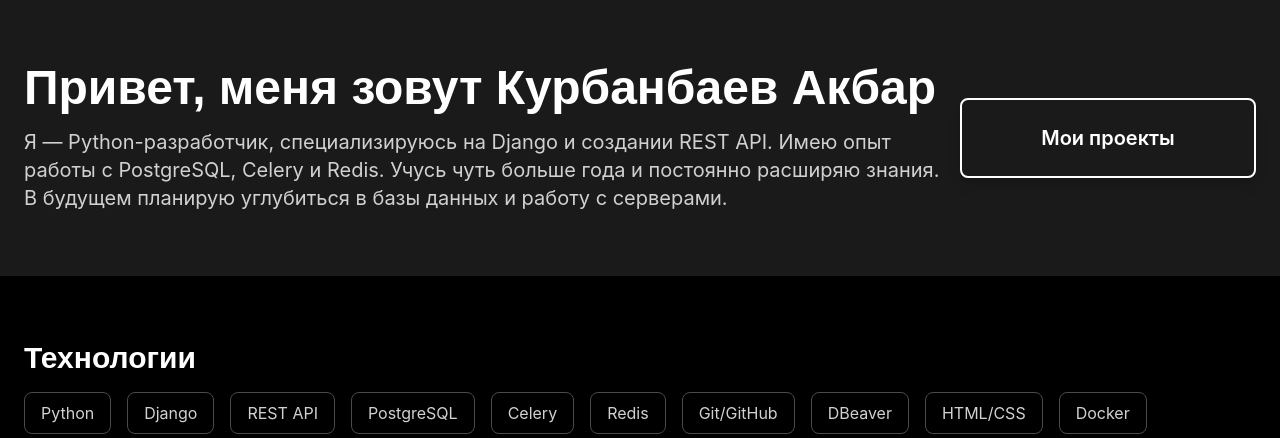
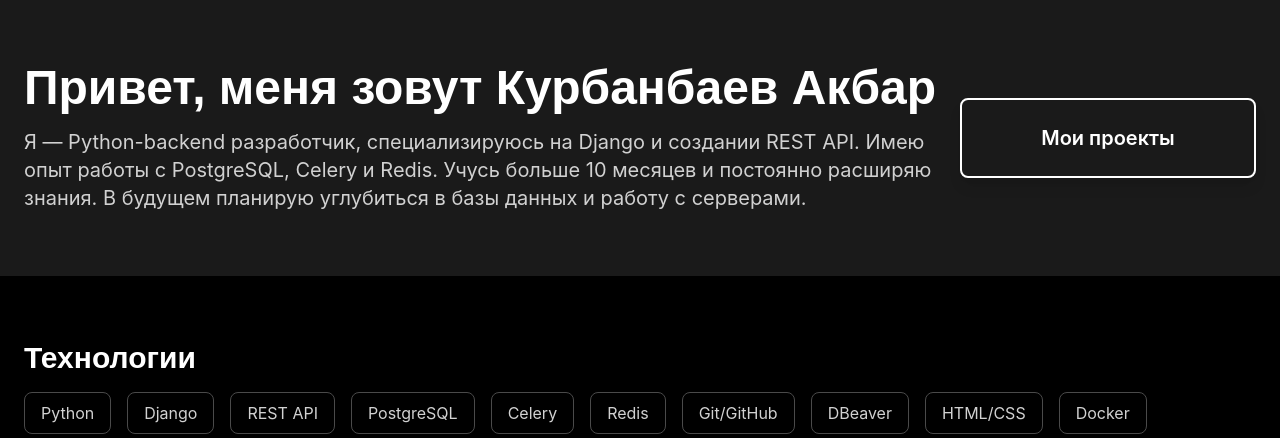
Before and after one commit to snowa-snowa/Portfolio, a Django app: page / in a window 1280 px wide. Shown: the top 438 px of the page. Run offline with Django 5.2, Linux system fonts and the light colour scheme; some libraries are stand-ins or nearby versions.

```diff
--- a/DJ_Porfolio_Render/settings.py
+++ b/DJ_Porfolio_Render/settings.py
@@ -25,7 +25,7 @@ SECRET_KEY = 'django-insecure-mx4x^6+#ovfq+euyds$&k$yvl7wvx#=j(05-(sp2&mgq1)z5i@
 # SECURITY WARNING: don't run with debug turned on in production!
 DEBUG = True
 
-ALLOWED_HOSTS = ["portfolio-c4pm.onrender.com"]
+ALLOWED_HOSTS = ["portfolio-c4pm.onrender.com", "127.0.0.1"]
 
 
 # Application definition
--- a/app/templates/page1.html
+++ b/app/templates/page1.html
@@ -1,5 +1,4 @@
 <!DOCTYPE html>
-{% load static %}
 <html lang="ru">
 <head>
   <meta charset="UTF-8">
@@ -42,8 +41,8 @@
       <div class="md:col-span-3 text-center md:text-left space-y-4">
         <h1 class="text-4xl md:text-5xl font-heading font-extrabold">Привет, меня зовут Курбанбаев Акбар</h1>
         <p class="text-lg md:text-xl text-gray-300">
-          Я — Python-разработчик, специализируюсь на Django и создании REST API. Имею опыт работы с PostgreSQL, Celery и Redis.
-          Учусь чуть больше года и постоянно расширяю знания. В будущем планирую углубиться в базы данных и работу с серверами.
+          Я — Python-backend разработчик, специализируюсь на Django и создании REST API. Имею опыт работы с PostgreSQL, Celery и Redis.
+          Учусь больше 10 месяцев и постоянно расширяю знания. В будущем планирую углубиться в базы данных и работу с серверами.
         </p>
       </div>
 
```
